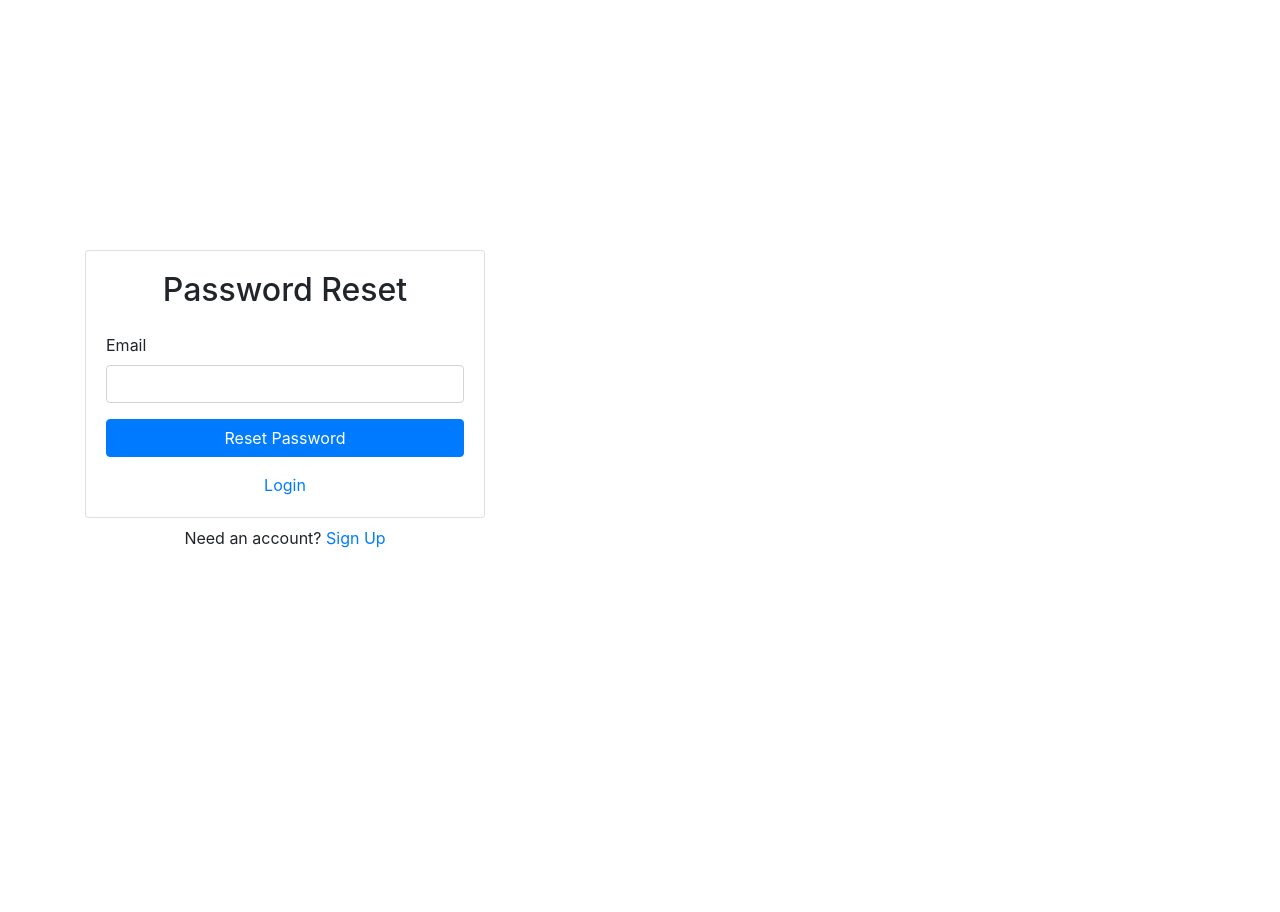
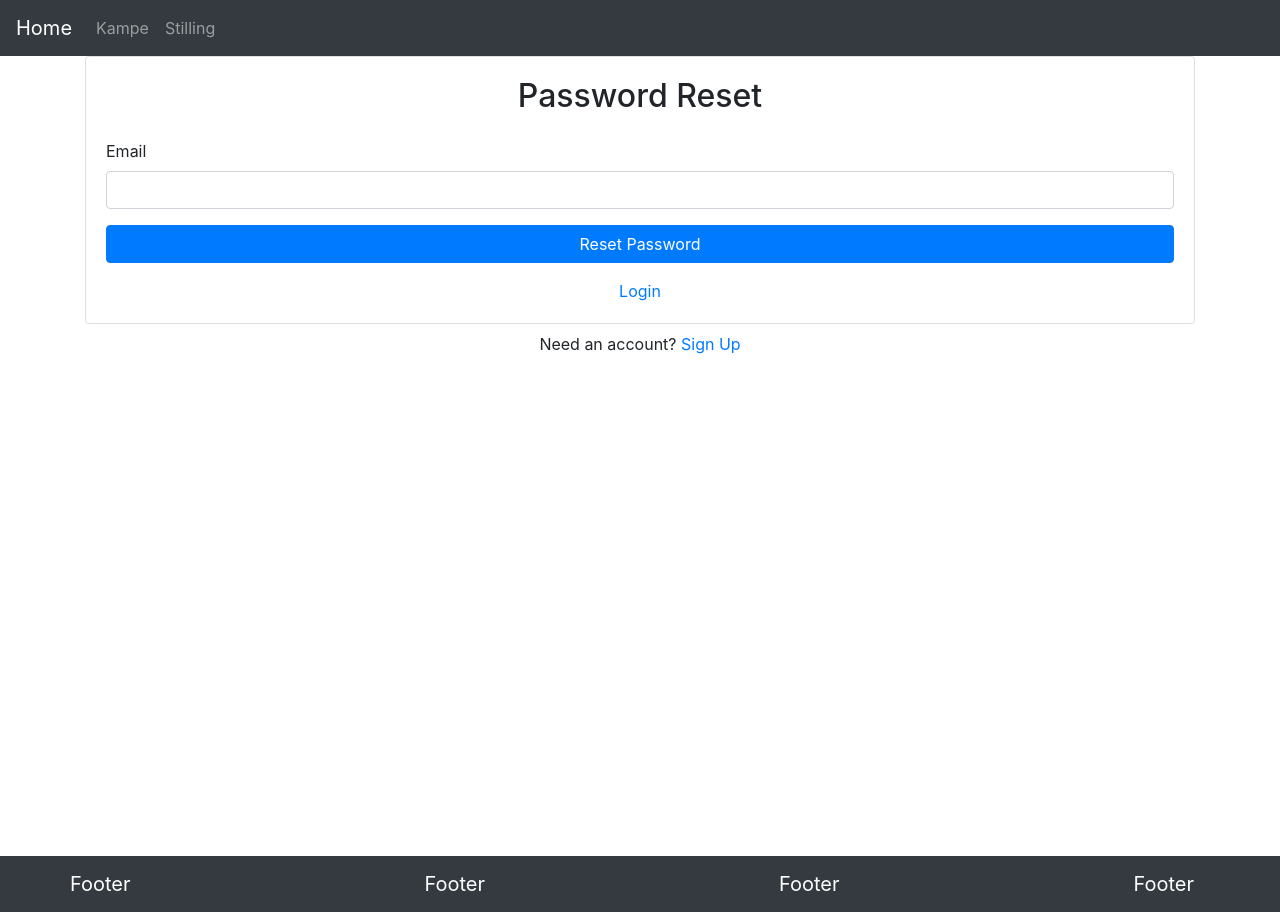
Before and after one commit to Glaxer/hypersleague, a React (Create React App) app: page /forgot-password in a window 1280 px wide. Before the commit the page ends 800 px from the top, so only its background shows below. Built offline with nearby package versions, Linux system fonts and the light colour scheme; no server answers.

Commit message:
Added Header and Footer

```diff
--- a/src/components/App.js
+++ b/src/components/App.js
@@ -1,6 +1,11 @@
-import React from 'react';
-import Signup from './Signup';
+import React from 'react'
 import Dashboard from './Dashboard'
+import Header from './Header'
+import Footer from './Footer'
+import TopList from './TopList'
+import UpcomingMatches from './UpcomingMatches'
+import Signup from './Signup'
+import Profile from './Profile'
 import Login from './Login'
 import PrivateRoute from './PrivateRoute'
 import ForgotPassword from './ForgotPassword'
@@ -11,16 +16,16 @@ import { BrowserRouter as Router, Switch, Route } from 'react-router-dom'
 
 function App() {
   return (
-
-    <Container
-      className="d-flex align-items-center justify"
-      style={{ minHeight: "100vh" }}
-    >
-      <div className="w-100" style={{ maxWidth: "400px" }}>
+    <div>
+      <Header />
+      <Container style={{ minHeight: "100vh" }} >
         <Router>
           <AuthProvider>
             <Switch>
-              <PrivateRoute exact path="/" component={Dashboard} />
+              <Route exact path="/" component={Dashboard} />
+              <Route path="/matches" component={UpcomingMatches} />
+              <Route path="/top" component={TopList} />
+              <PrivateRoute path="/profile" component={Profile} />
               <PrivateRoute path="/update-profile" component={UpdateProfile} />
               <Route path="/signup" component={Signup} />
               <Route path="/login" component={Login} />
@@ -28,9 +33,9 @@ function App() {
             </Switch>
           </AuthProvider>
         </Router>
-      </div>
-    </Container>
-
+      </Container>
+      <Footer />
+    </div >
   )
 }
 
--- /dev/null
+++ b/src/components/Footer.js
@@ -0,0 +1,17 @@
+import React from 'react'
+import { Container, Navbar, NavbarBrand } from 'react-bootstrap'
+
+export default function Footer() {
+    return (
+        <div className="">
+            <Navbar bg="dark" variant="dark">
+                <Container>
+                    <NavbarBrand>Footer</NavbarBrand>
+                    <NavbarBrand>Footer</NavbarBrand>
+                    <NavbarBrand>Footer</NavbarBrand>
+                    <NavbarBrand>Footer</NavbarBrand>
+                </Container>
+            </Navbar>
+        </div>
+    )
+}
--- /dev/null
+++ b/src/components/Header.js
@@ -0,0 +1,22 @@
+import React from 'react'
+import { Navbar, Nav } from 'react-bootstrap'
+
+export default function Header() {
+    return (
+        <Navbar collapseOnSelect expand="md" bg="dark" variant="dark">
+            <Navbar.Brand href="/">Home</Navbar.Brand>
+            <Navbar.Toggle aria-controls="responsive-navbar-nav" />
+            <Navbar.Collapse id="responsive-navbar-nav">
+                <Nav className="mr-auto">
+                    <Nav.Link href="/matches">Kampe</Nav.Link>
+                    <Nav.Link href="/top">Stilling</Nav.Link>
+                </Nav>
+                <Nav>
+                    {/* <Nav.Link href="profile">Profile</Nav.Link>
+                    <Nav.Link href="login">Login</Nav.Link>
+                    <Nav.Link href="signup">Sign Up</Nav.Link> */}
+                </Nav>
+            </Navbar.Collapse>
+        </Navbar>
+    )
+}
```
